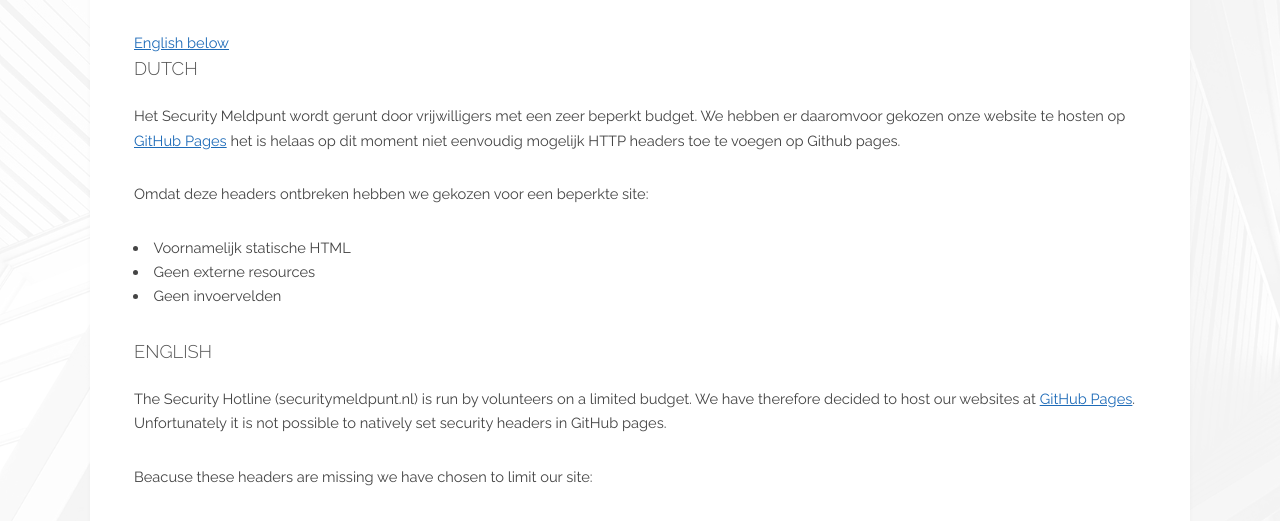
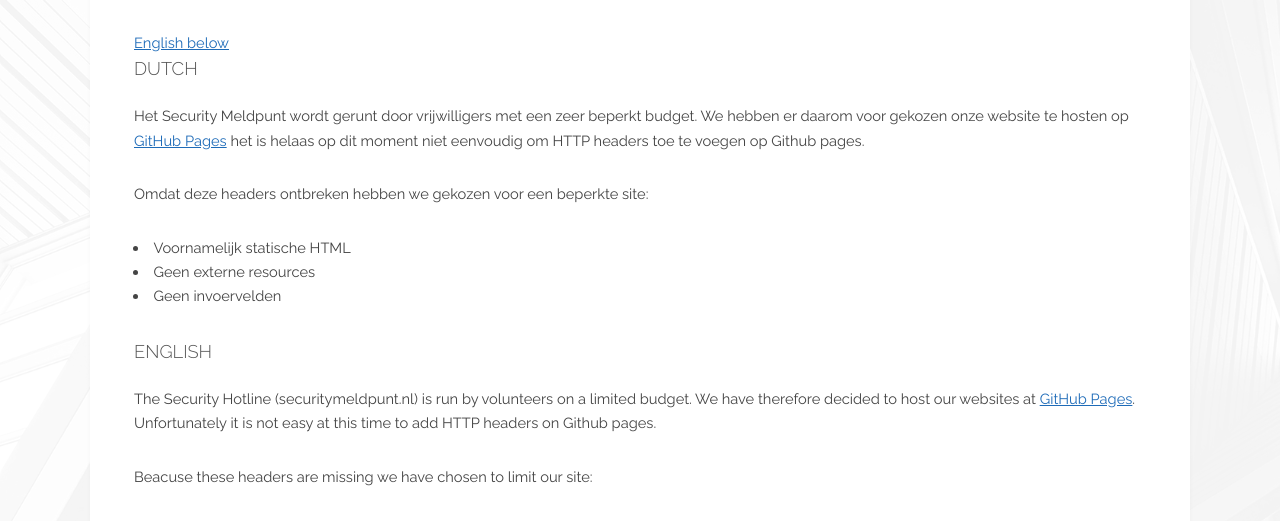
Before and after one commit to DIVD-NL/SecurityMeldpunt, a Jekyll site: the page built from faq/40-headers.md, in a window 1280 px wide and 900 px high, scrolled down 400 px. Shown: the part 153-674 px from the top of the window. Built offline with Jekyll 4.4.1, drawn with Linux system fonts in a browser that asks for light colours.

Commit message:
Update 40-headers.md

```diff
--- a/faq/40-headers.md
+++ b/faq/40-headers.md
@@ -5,7 +5,7 @@ layout: faq
 
 ### Dutch
 
-Het Security Meldpunt wordt gerunt door vrijwilligers met een zeer beperkt budget. We hebben er daaromvoor gekozen onze website te hosten op [GitHub Pages](https://pages.github.com/) het is helaas op dit moment niet eenvoudig mogelijk HTTP headers toe te voegen op Github pages.
+Het Security Meldpunt wordt gerunt door vrijwilligers met een zeer beperkt budget. We hebben er daarom voor gekozen onze website te hosten op [GitHub Pages](https://pages.github.com/) het is helaas op dit moment niet eenvoudig om HTTP headers toe te voegen op Github pages.
 
 Omdat deze headers ontbreken hebben we gekozen voor een beperkte site:
 * Voornamelijk statische HTML
@@ -14,7 +14,7 @@ Omdat deze headers ontbreken hebben we gekozen voor een beperkte site:
 
 ### English
 
-The Security Hotline (securitymeldpunt.nl) is run by volunteers on a limited budget. We have therefore decided to host our websites at [GitHub Pages](https://pages.github.com/). Unfortunately it is not possible to natively set security headers in GitHub pages.
+The Security Hotline (securitymeldpunt.nl) is run by volunteers on a limited budget. We have therefore decided to host our websites at [GitHub Pages](https://pages.github.com/). Unfortunately it is not easy at this time to add HTTP headers on Github pages.
 
 Beacuse these headers are missing we have chosen to limit our site:
 * Mostly static HTMl
```
